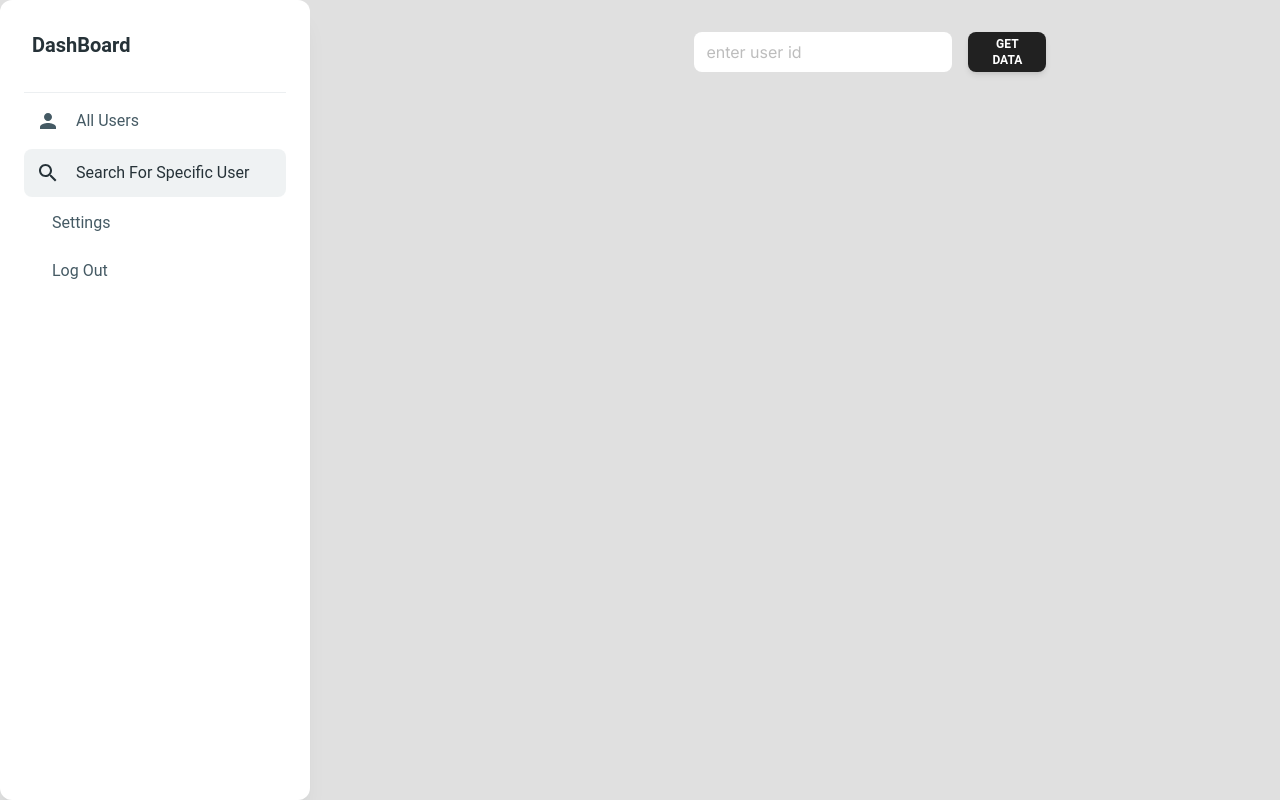
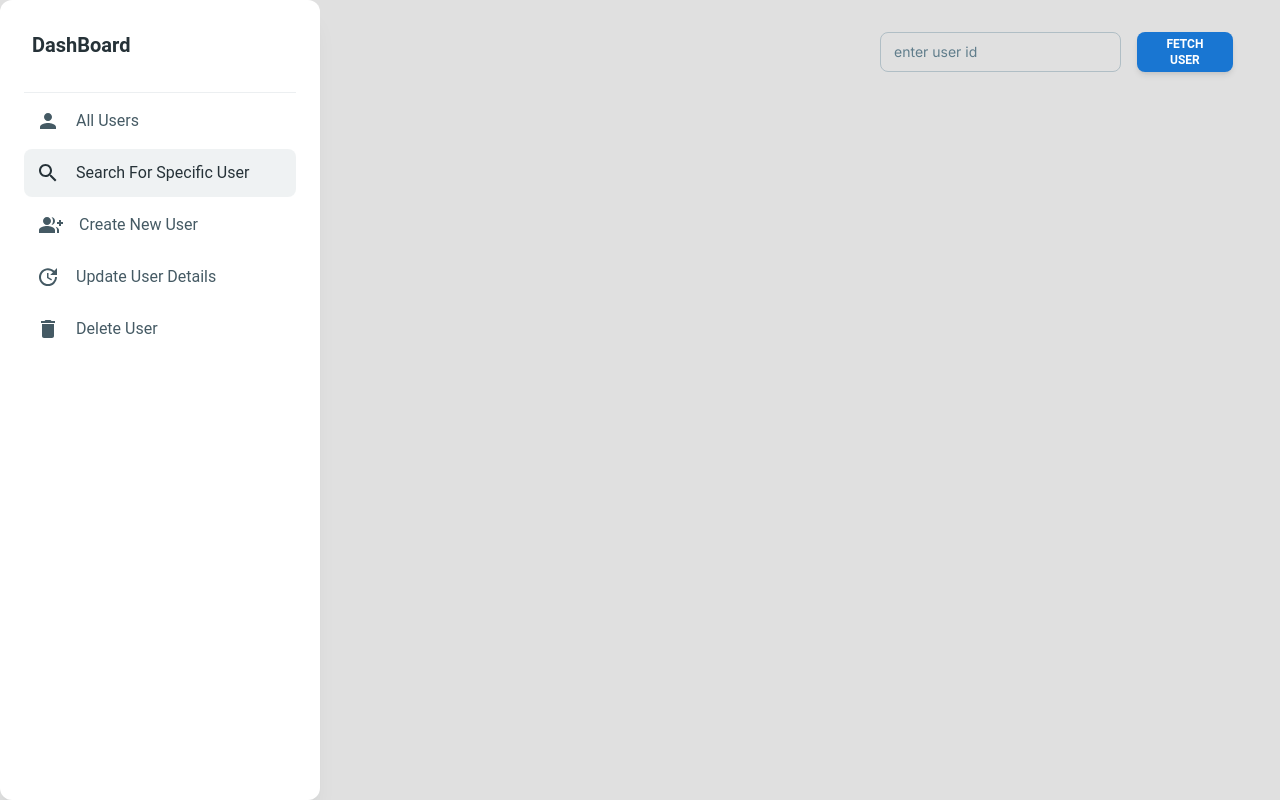
Before and after one commit to Ajayvarma915/user-management-system, a Next.js app: page / in a window 1280 px wide. Both pictures are taken after a click on the button "Search For Specific User". Built offline with nearby package versions, Linux system fonts and the light colour scheme.

Commit message:
frontend in progress

```diff
--- a/package.json
+++ b/package.json
@@ -20,7 +20,8 @@
     "@mui/material": "^5.16.6",
     "next": "14.2.5",
     "react": "^18",
-    "react-dom": "^18"
+    "react-dom": "^18",
+    "react-toastify": "^10.0.5"
   },
   "devDependencies": {
     "postcss": "^8",
--- a/src/app/page.jsx
+++ b/src/app/page.jsx
@@ -4,6 +4,9 @@ import { Sidebar } from '../components/AccordionUI';
 import { useState } from "react";
 import AllUsers from "@/components/AllUsers";
 import SearchForSpecificUser from "@/components/SearchForSpecificUser";
+import CreateNewUser from "@/components/createNewUser";
+import UpdateUserDetails from "@/components/UpdateUserDetails";
+import DeleteUser from "@/components/DeleteUser";
 export default function Home() {
 
     const [activeComponent, setActiveComponent] = useState('');
@@ -19,6 +22,15 @@ export default function Home() {
                       {
                         activeComponent==='specificUserData' && <SearchForSpecificUser/>
                       }
+                      {
+                        activeComponent==='addNewUser' && <CreateNewUser/>
+                      }
+                      {
+                          activeComponent ==='updateUserDetails' && <UpdateUserDetails/>
+                      }
+                      {
+                          activeComponent ==='deleteUser' && <DeleteUser/>
+                      }
                   </div>)
             }
         </div>
--- a/src/app/utils/Data.jsx
+++ b/src/app/utils/Data.jsx
@@ -1,11 +1,4 @@
 export const usersData=[
-          {
-                    "id": "2",
-                    "name": "Ervin Howell",
-                    "username": "Antonette",
-                    "email": "Shanna@melissa.tv",
-                    "password": "Ervin@123"
-          },
           {
                     "id": "3",
                     "name": "Clementine Bauch",
@@ -67,5 +60,5 @@ export const usersData=[
                     "name": "vivek",
                     "email": "vivek@email.com",
                     "password": "vivek@123"
-          },
+          }
 ]
--- a/src/components/AccordionUI.jsx
+++ b/src/components/AccordionUI.jsx
@@ -1,5 +1,5 @@
 'use client'
-import React, { useState } from "react";
+import React from "react";
 import {
     Card,
     Typography,
@@ -7,19 +7,16 @@ import {
     ListItem,
     ListItemPrefix,
 } from "@material-tailwind/react";
-import {
-    UserCircleIcon,
-    Cog6ToothIcon,
-    InboxIcon,
-    PowerIcon,
-} from "@heroicons/react/24/solid";
 import PersonIcon from '@mui/icons-material/Person';
 import SearchIcon from '@mui/icons-material/Search';
+import GroupAddIcon from '@mui/icons-material/GroupAdd';
+import UpdateIcon from '@mui/icons-material/Update';
+import DeleteIcon from '@mui/icons-material/Delete';
 
 export function Sidebar({setActiveComponent}) {
         return (
         <>
-        <Card className="h-screen w-full max-w-[21rem] p-4 shadow-xl shadow-blue-gray-900/5">
+        <Card className="h-screen w-[20rem] p-4 shadow-xl shadow-blue-gray-900/5">
             <div className="mb-2 p-4">
                 <Typography variant="h5" color="blue-gray">
                     DashBoard
@@ -39,17 +36,23 @@ export function Sidebar({setActiveComponent}) {
                     </ListItemPrefix>
                     Search For Specific User
                 </ListItem>
-                <ListItem>
+                <ListItem onClick={()=>setActiveComponent('addNewUser')}>
+                    <ListItemPrefix className="ml-[3px]">
+                        <GroupAddIcon/>
+                    </ListItemPrefix>
+                    Create New User
+                </ListItem>
+                <ListItem onClick={()=>setActiveComponent('updateUserDetails')}>
                     <ListItemPrefix>
-                        <Cog6ToothIcon/>
+                        <UpdateIcon/>
                     </ListItemPrefix>
-                    Settings
+                    Update User Details
                 </ListItem>
-                <ListItem>
+                <ListItem onClick={()=>setActiveComponent('deleteUser')}>
                     <ListItemPrefix>
-                        <PowerIcon/>
+                        <DeleteIcon/>
                     </ListItemPrefix>
-                    Log Out
+                    Delete User
                 </ListItem>
             </List>
         </Card>
--- /dev/null
+++ b/src/components/DeleteUser.jsx
@@ -0,0 +1,33 @@
+import { Button, Input } from '@material-tailwind/react';
+import React, { useState } from 'react'
+import { ToastContainer, toast } from 'react-toastify';
+import 'react-toastify/dist/ReactToastify.css';
+
+const DeleteUser = () => {
+    const [id,setId]=useState('');
+    const handleSubmit=async(e)=>{
+        e.preventDefault();
+        if(!id){
+            toast.error('Enter The User Id');
+            return;
+        }
+        const response=await fetch(`/api/users/${id}`,{
+            method:'DELETE',
+        })
+        if(response.status===200){
+            toast('User Deleted Succesfully');
+            setId('');
+            return;
+        }
+        return toast.error('User Id Not Found.')
+    }
+  return (
+      <div className='bg-gray-200 h-fit w-80 ml-[35rem] mt-12 p-4 flex flex-col items-center'>
+      <Input type="text" label='enter user id' value={id} onChange={(e)=>setId(e.target.value)}/>
+      <Button onClick={handleSubmit} className='mt-4'>Submit</Button>
+      <ToastContainer/>
+    </div>
+  )
+}
+
+export default DeleteUser
--- a/src/components/SearchForSpecificUser.jsx
+++ b/src/components/SearchForSpecificUser.jsx
@@ -1,5 +1,5 @@
-import { Button, Card, List, ListItem } from '@material-tailwind/react';
-import React, { useEffect, useState } from 'react'
+import { Button, Card, Input, List, ListItem } from '@material-tailwind/react';
+import React, {  useState } from 'react'
 
 const SearchForSpecificUser = () => {
     const [id,setId]=useState('');
@@ -21,17 +21,22 @@ const SearchForSpecificUser = () => {
         }
     }
   return (
-      <div className='bg-gray-300 h-96 w-fit ml-96 mt-8'>
+      <div className='bg-gray-300 h-96 ml-[35rem]  mt-8'>
           <div className='flex gap-4'>
-            <input className='h-10 rounded-lg px-3' type="text" placeholder='enter user id' value={id} onChange={(e)=>setId(e.target.value)}/>
-            <Button className='h-10 py-0' onClick={()=>fetchSpecificUserData()}>Get Data</Button>
+            <Input className='h-10 rounded-lg px-3' type="text" label='enter user id' value={id} onChange={(e)=>setId(e.target.value)}/>
+            <Button className='h-10 py-0 bg-blue-700' onClick={()=>fetchSpecificUserData()}>Fetch User</Button>
           </div>
           {
             specificUserData?(
-            specificUserData.map((userData)=>(
-                <Card key={userData.id} className='mt-8'>
+                  specificUserData.map(({ id, name, username, email, password } )=>(
+
+                <Card key={id} className='mt-8'>
                     <List>
-                        <ListItem>{userData.id}</ListItem>
+                        <ListItem>ID: {id}</ListItem>
+                        <ListItem>Name: {name}</ListItem>
+                        <ListItem>UserName: {username}</ListItem>
+                        <ListItem>Email: {email}</ListItem>
+                        <ListItem>Password: {password}</ListItem>
                     </List>
                 </Card>
             )))
--- /dev/null
+++ b/src/components/UpdateUserDetails.jsx
@@ -0,0 +1,73 @@
+import { Button, Input } from '@material-tailwind/react';
+import React, { useState } from 'react'
+import { ToastContainer, toast } from 'react-toastify';
+import 'react-toastify/dist/ReactToastify.css';
+
+const UpdateUserDetails = () => {
+    const [id, setId] = useState('');
+    const [name, setName] = useState('');
+    const [email, setEmail] = useState('');
+    const [userName, setUserName] = useState('');
+    const [password, setPassword] = useState('');
+
+    const handleSubmit = async (e) => {
+        e.preventDefault();
+
+        if (!id) {
+            toast.error('Enter User Id');
+            return;
+        }
+        const response1 = await fetch(`/api/users/${id}`);
+        if (response1.status === 404) {
+            toast("User Id Not Found.Create New User In Create Section");
+            return;
+        }
+
+        const requestedData={id};
+        if(name){
+            requestedData.name=name;
+        }
+        if(userName){
+            requestedData.userName=userName;
+        }
+        if(email){
+            requestedData.email=email;
+        }
+        if(password){
+            requestedData.password=password;
+        }
+
+        const response = await fetch('/api/users', {
+            method: 'PUT',
+            headers: {
+                'Content-Type': 'application/json',
+            },
+            body: JSON.stringify(requestedData)
+        })
+        if (response.status === 200) {
+            toast('UserDetails Updated Successfully');
+            setId('');
+            setEmail('');
+            setUserName('');
+            setPassword('');
+            setName('');
+        }
+    }
+
+  return (
+      <div className='bg-gray-200 h-fit w-80 ml-[35rem] mt-12 p-4'>
+          <form onSubmit={handleSubmit} className='flex flex-col
+        items-center gap-3'>
+              <Input label="enter user id" type="text" value={id} onChange={(e) => setId(e.target.value)} />
+              <Input type="text" label="enter the name" value={name} onChange={(e) => setName(e.target.value)} />
+              <Input type="text" label="enter username" value={userName} onChange={(e) => setUserName(e.target.value)} />
+              <Input type="email" label="enter your email" value={email} onChange={(e) => setEmail(e.target.value)} />
+              <Input type="password" label="enter your password" value={password} onChange={(e) => setPassword(e.target.value)} />
+              <Button className='mt-2 bg-blue-600 w-fit p-2' type='submit'>Submit</Button>
+              <ToastContainer />
+          </form>
+      </div>
+  )
+}
+
+export default UpdateUserDetails
--- /dev/null
+++ b/src/components/createNewUser.jsx
@@ -0,0 +1,60 @@
+'use client'
+import { Button, Input } from '@material-tailwind/react';
+import React, { useState } from 'react'
+import { ToastContainer, toast } from 'react-toastify';
+import 'react-toastify/dist/ReactToastify.css';
+
+const CreateNewUser = () => {
+    const [id,setId]=useState('');
+    const [name,setName]=useState('');
+    const [email,setEmail]=useState('');
+    const [userName,setUserName]=useState('');
+    const [password,setPassword]=useState('');
+
+    const handleSubmit=async (e)=>{
+        e.preventDefault();
+
+        if(!id || !name || !email || !userName || !password){
+            toast.error('Enter All The Fields');
+            return;
+        }
+        const response1=await fetch(`/api/users/${id}`);
+        if(response1.status===200){
+            toast('User Id already exists.Update UserDetails In Update Section');
+            return;
+        }
+
+        const response=await fetch('/api/users',{
+            method:'POST',
+            headers:{
+                'Content-Type':'application/json',
+            },
+            body:JSON.stringify({id,name,userName,email,password})
+        })
+        if(response.status===200){
+            toast('User Created Successfully');
+            setId('');
+            setEmail('');
+            setUserName('');
+            setPassword('');
+            setName('');
+        }
+    }
+
+  return (
+      <div className='bg-gray-200 h-fit w-80 ml-[35rem] mt-12 p-4'>
+        <form onSubmit={handleSubmit} className='flex flex-col
+        items-center gap-3'>
+            <Input label="enter user id" type="text" value={id} onChange={(e)=>setId(e.target.value)}/>
+            <Input type="text" label="enter the name" value={name} onChange={(e)=>setName(e.target.value)}/>
+            <Input type="text" label="enter username" value={userName} onChange={(e)=>setUserName(e.target.value)}/>
+            <Input type="email" label="enter your email" value={email} onChange={(e)=>setEmail(e.target.value)}/>
+            <Input type="password" label="enter your password" value={password} onChange={(e)=>setPassword(e.target.value)}/>
+            <Button className='mt-2 bg-blue-600 w-fit p-2' type='submit'>Submit</Button>
+            <ToastContainer/>
+        </form>
+    </div>
+  )
+}
+
+export default CreateNewUser
```
Also changed, not shown: 1 other file (tests, documents, lock files or other folders).
